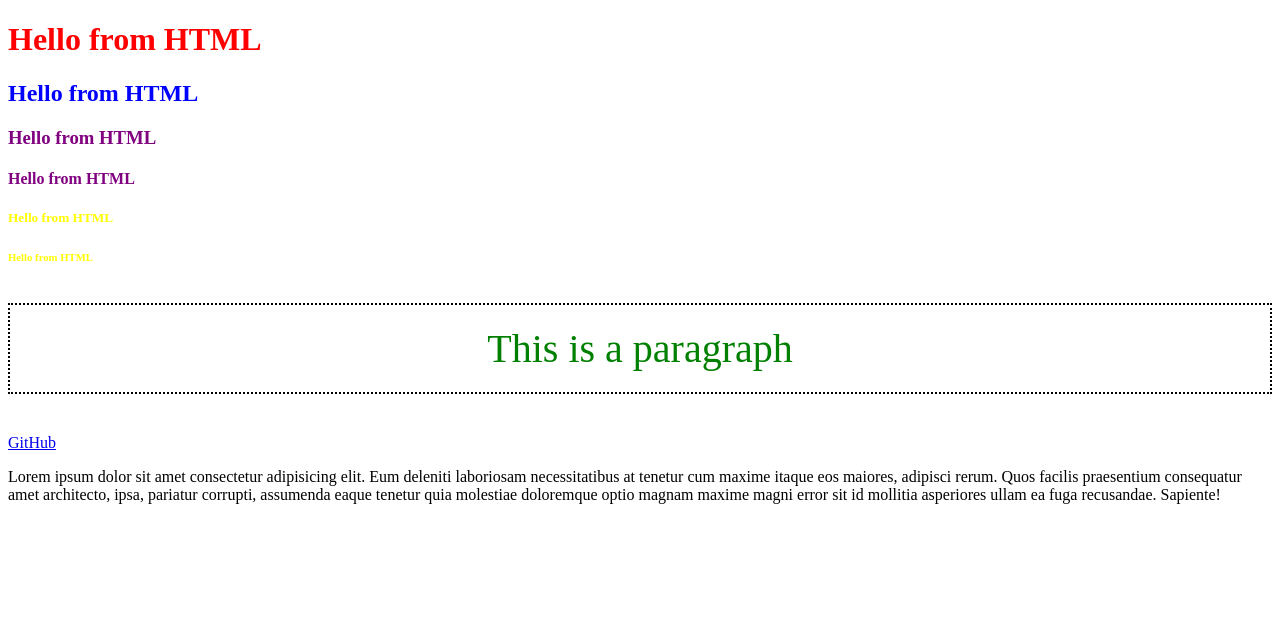
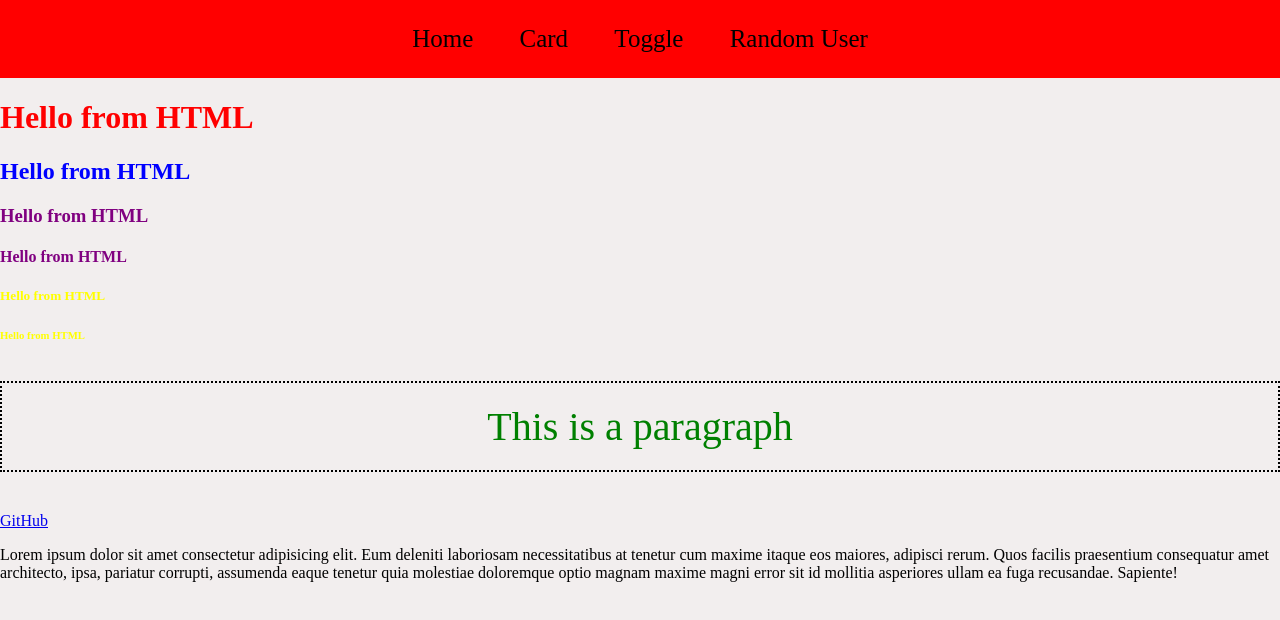
Before and after one commit to LVaishnavi/autosuggest, a website: page Frontend/index.html in a window 1280 px wide. Drawn offline with Linux system fonts and the light colour scheme.

Commit message:
created the nav bar

```diff
--- a/Frontend/CSS/index.css
+++ b/Frontend/CSS/index.css
@@ -20,3 +20,25 @@
     color: green;
 
 }
+.Navbar{
+    background-color: red;
+    color: white;
+    padding: 25px;
+    text-align: center;
+    font-size: 25px;
+
+}
+.Navbar a{
+    color: black;
+    padding: 10px;
+    text-decoration: none;
+    margin: 0 10px;
+}
+.Navbar a:hover{
+    color: rgb(222, 215, 215);
+}
+
+body{
+    margin: 0;
+    background-color: rgb(242, 238, 238);
+}
--- a/Frontend/index.html
+++ b/Frontend/index.html
@@ -7,6 +7,16 @@
     <link rel="stylesheet" href="CSS/index.css">
 </head>
 <body>
+
+    <div class="Navbar">
+        <a href="">Home</a>
+        <a href="">Card</a>
+        <a href="">Toggle</a>
+        <a href="">Random User</a>
+    </div>
+
+
+
     <h1>Hello from HTML</h1>
     <h2 id="heading2">Hello from HTML</h2>
     <h3>Hello from HTML</h3>
```
